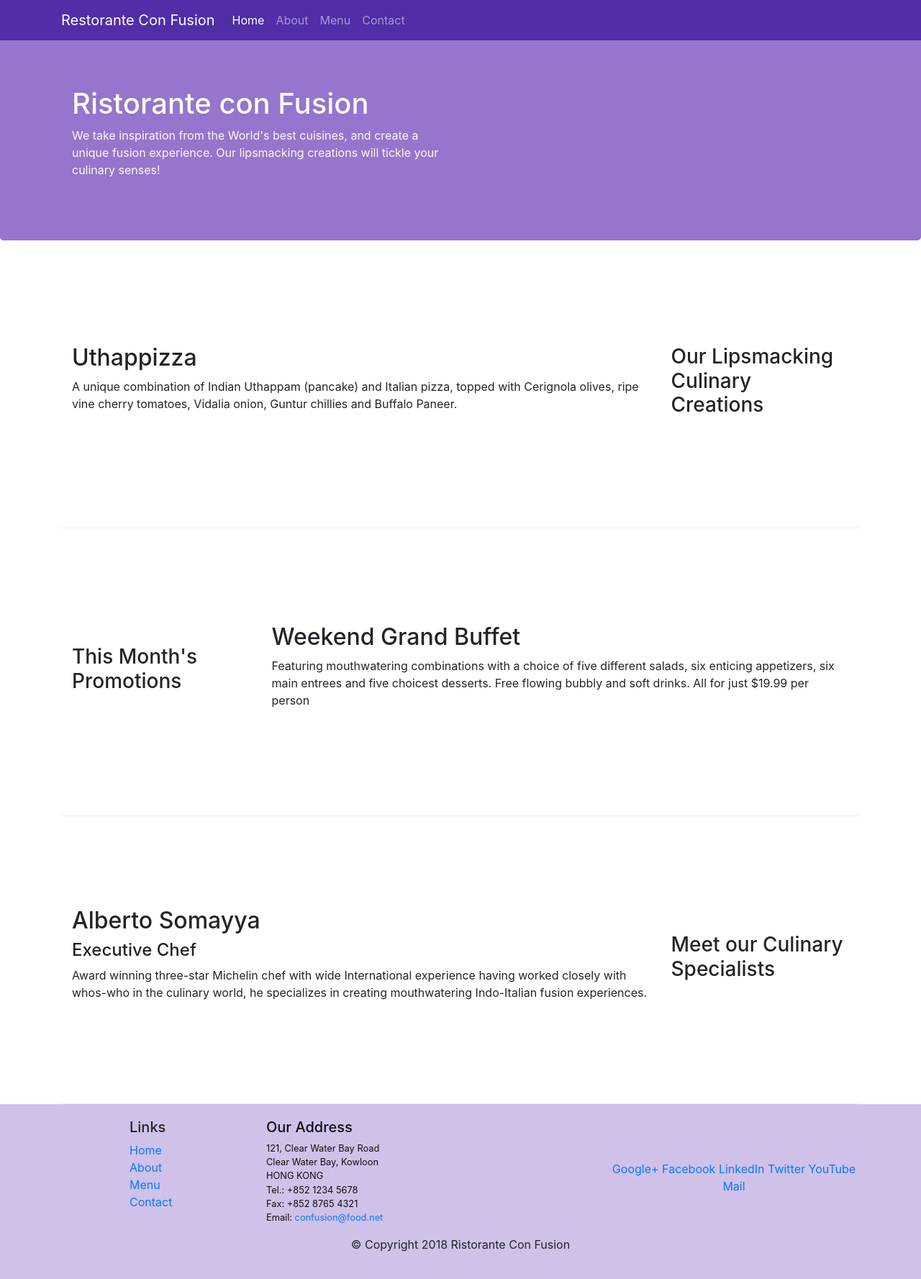
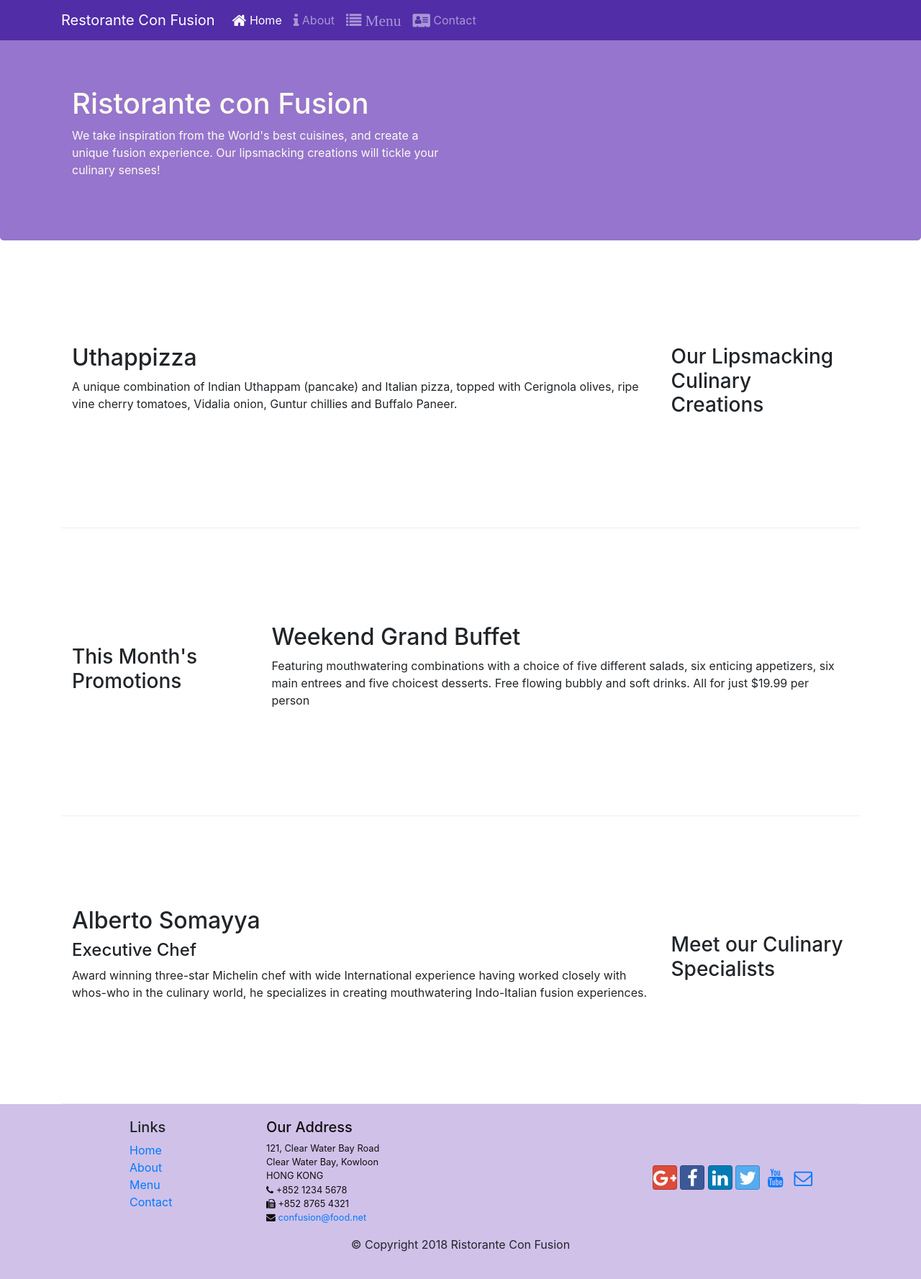
Before and after one commit to jj-theInvincible/confusion, a website: page index.html in a window 1280 px wide. Shown: the whole page at 72% size. Drawn offline with nearby package versions, Linux system fonts and the light colour scheme.

Commit message:
Icons and Fonts

```diff
--- a/index.html
+++ b/index.html
@@ -5,6 +5,8 @@
     <title>Ristorante Con Fusion</title>
     <meta name="viewport" content="width=device-width, initial-scale=1, shrink-to-fit=no">
     <link rel="stylesheet" type="text/css" href="./node_modules/bootstrap/dist/css/bootstrap.min.css">
+    <link rel="stylesheet" type="text/css" href="./node_modules/font-awesome/css/font-awesome.min.css">
+    <link rel="stylesheet" type="text/css" href="./node_modules/bootstrap-social/bootstrap-social.css">
     <link rel="stylesheet" href="./css/style.css" type="text/css">
 </head>
 
@@ -17,10 +19,10 @@
             <a class="navbar-brand" href="#">Restorante Con Fusion</a>
             <div class="collapse navbar-collapse" id="Navbar">
                 <ul class="navbar-nav mr-auto">
-                    <li class="nav-item active"><a href="#" class="nav-link">Home</a></li>
-                    <li class="nav-item"><a href="./aboutus.html" class="nav-link">About</a></li>
-                    <li class="nav-item"><a href="#" class="nav-link">Menu</a></li>
-                    <li class="nav-item"><a href="#" class="nav-link">Contact</a></li>
+                    <li class="nav-item active"><a href="#" class="nav-link"><span class="fa fa-home fa-lg"></span> Home</a></li>
+                    <li class="nav-item"><a href="./aboutus.html" class="nav-link"><span class="fa fa-info fa-lg"></span> About</a></li>
+                    <li class="nav-item"><a href="#" class="nav-link"><span class="fa fa-list fa-lg"> Menu</a></li>
+                    <li class="nav-item"><a href="#" class="nav-link"><span class="fa fa-address-card fa-lg"></span> Contact</a></li>
                 </ul>
             </div>
 
@@ -91,19 +93,19 @@
 		              121, Clear Water Bay Road<br>
 		              Clear Water Bay, Kowloon<br>
 		              HONG KONG<br>
-		              Tel.: +852 1234 5678<br>
-		              Fax: +852 8765 4321<br>
-		              Email: <a href="mailto:confusion@food.net">confusion@food.net</a>
+		              <i class="fa fa-phone"></i> +852 1234 5678<br>
+		              <i class="fa fa-fax"></i> +852 8765 4321<br>
+		              <i class="fa fa-envelope"></i>  <a href="mailto:confusion@food.net">confusion@food.net</a>
 		           </address>
                 </div>
                 <div class="col-12 col-sm-4 align-self-center">
                     <div class="text-center">
-                        <a href="http://google.com/+">Google+</a>
-                        <a href="http://www.facebook.com/profile.php?id=">Facebook</a>
-                        <a href="http://www.linkedin.com/in/">LinkedIn</a>
-                        <a href="http://twitter.com/">Twitter</a>
-                        <a href="http://youtube.com/">YouTube</a>
-                        <a href="mailto:">Mail</a>
+                        <a class="btn btn-social-icon btn-google" href="http://google.com/+"><i class="fa fa-google-plus"></i></a>
+                        <a class="btn btn-social-icon btn-facebook" href="http://www.facebook.com/profile.php?id="><i class="fa fa-facebook"></i></a>
+                        <a class="btn btn-social-icon btn-linkedin" href="http://www.linkedin.com/in/"><i class="fa fa-linkedin"></i></a>
+                        <a class="btn btn-social-icon btn-twitter" href="http://twitter.com/"><i class="fa fa-twitter"></i></a>
+                        <a class="btn btn-social-icon btn-youtube" href="http://youtube.com/"><i class="fa fa-youtube"></i></a>
+                        <a class="btn btn-social-icon" href="mailto:"><i class="fa fa-envelope-o fa-lg"></i></a>
                     </div>
                 </div>
            </div>
--- a/package.json
+++ b/package.json
@@ -15,6 +15,8 @@
   },
   "dependencies": {
     "bootstrap": "^4.0.0",
+    "bootstrap-social": "^5.1.1",
+    "font-awesome": "^4.7.0",
     "jquery": "^3.5.1",
     "popper.js": "^1.14.3"
   }
```
Also changed, not shown: aboutus.html (+16 -14 lines), 1 other file.
